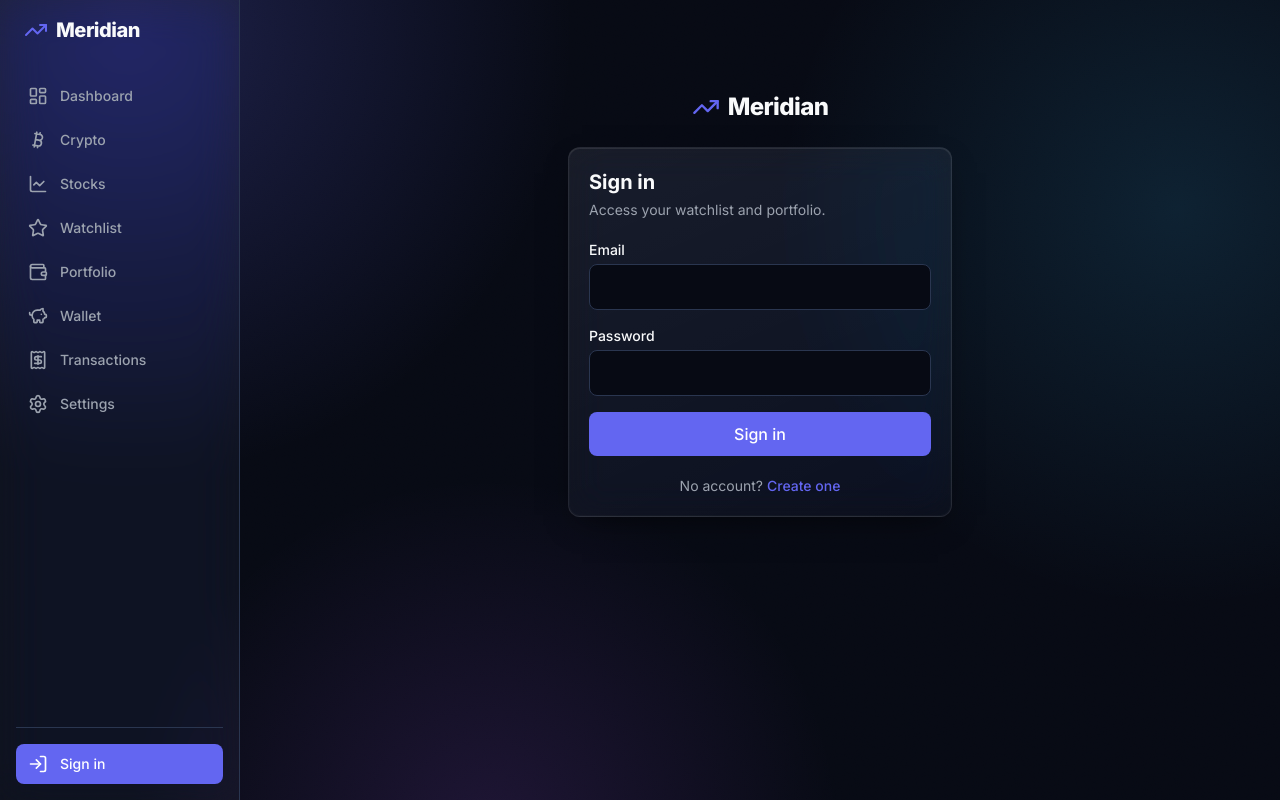
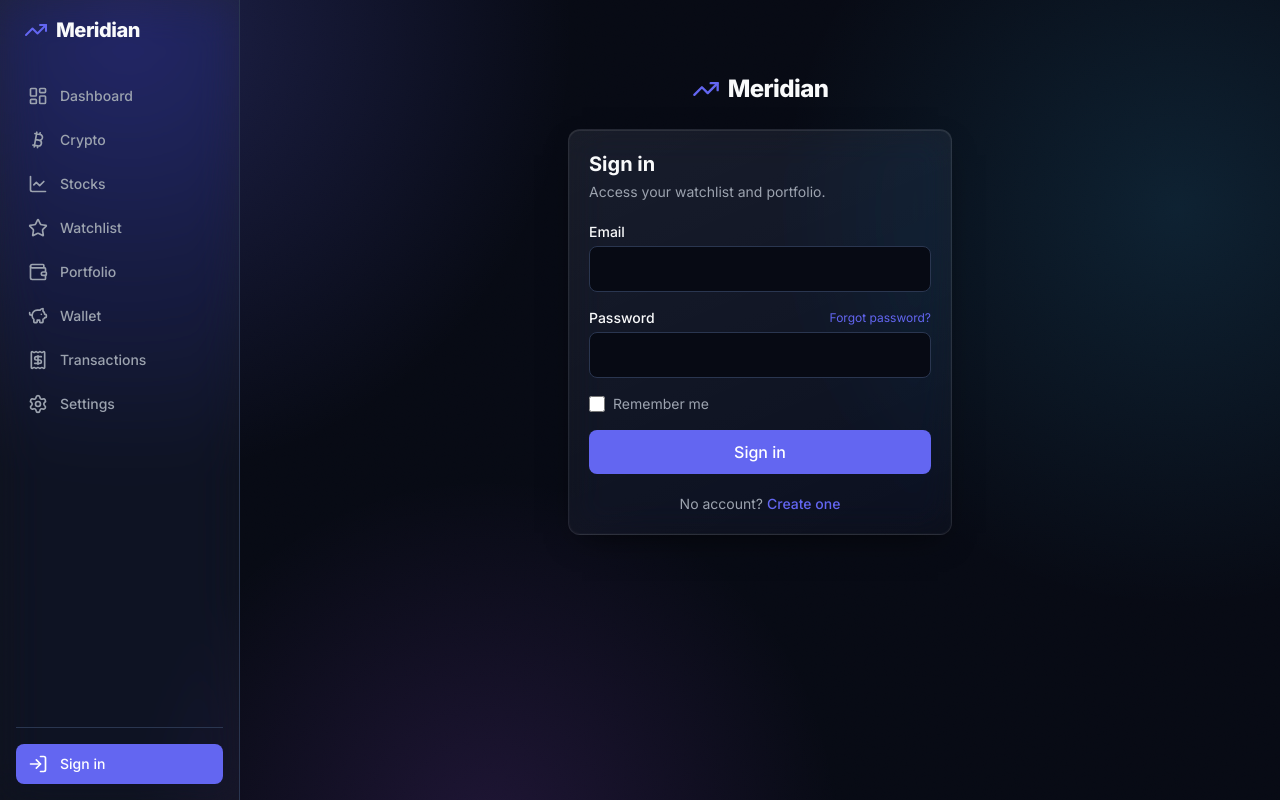
Before and after one commit to jchoybautista/meridian, a React (Vite) app: page /login in a window 1280 px wide. Built offline with nearby package versions, Linux system fonts and the light colour scheme; no server answers.

Commit message:
feat: add forgot password link, remember me checkbox, and forgot-password page

```diff
--- a/src/App.tsx
+++ b/src/App.tsx
@@ -12,6 +12,7 @@ import { Wallet } from "./pages/Wallet";
 import { Transactions } from "./pages/Transactions";
 import { Login } from "./pages/Login";
 import { Register } from "./pages/Register";
+import { ForgotPassword } from "./pages/ForgotPassword";
 import { NotFound } from "./pages/NotFound";
 import { Settings } from "./pages/settings/Settings";
 import { SettingsProfile } from "./pages/settings/SettingsProfile";
@@ -141,6 +142,7 @@ export default function App() {
                 </AuthGuard>
               }
             />
+            <Route path="/forgot-password" element={<ForgotPassword />} />
             <Route path="/login" element={<Login />} />
             <Route path="/register" element={<Register />} />
             <Route path="*" element={<NotFound />} />
--- a/src/components/auth/AuthForm.tsx
+++ b/src/components/auth/AuthForm.tsx
@@ -79,9 +79,20 @@ export function AuthForm({ mode }: Props) {
             />
           </div>
           <div>
-            <label htmlFor="password" className="mb-1 block text-sm font-medium">
-              Password
-            </label>
+            <div className="mb-1 flex items-center justify-between">
+              <label htmlFor="password" className="text-sm font-medium">
+                Password
+              </label>
+              {isLogin && (
+                <Link
+                  to="/forgot-password"
+                  className="text-xs text-brand hover:underline"
+                  tabIndex={0}
+                >
+                  Forgot password?
+                </Link>
+              )}
+            </div>
             <input
               id="password"
               type="password"
@@ -93,6 +104,16 @@ export function AuthForm({ mode }: Props) {
               className="w-full rounded-lg border border-line bg-base px-3 py-2.5 outline-none focus:border-brand"
             />
           </div>
+
+          {isLogin && (
+            <label className="flex cursor-pointer items-center gap-2 select-none">
+              <input
+                type="checkbox"
+                className="accent-brand h-4 w-4 rounded"
+              />
+              <span className="text-sm text-ink-muted">Remember me</span>
+            </label>
+          )}
 
           {error && (
             <p role="alert" className="text-sm text-down">
--- /dev/null
+++ b/src/pages/ForgotPassword.tsx
@@ -0,0 +1,72 @@
+import { useState, type FormEvent } from "react";
+import { Link } from "react-router-dom";
+import { TrendingUp } from "lucide-react";
+
+export function ForgotPassword() {
+  const [email, setEmail] = useState("");
+  const [sent, setSent] = useState(false);
+
+  function onSubmit(e: FormEvent) {
+    e.preventDefault();
+    setSent(true);
+  }
+
+  return (
+    <div className="mx-auto flex min-h-[70vh] max-w-sm flex-col justify-center">
+      <div className="mb-6 flex items-center justify-center gap-2">
+        <TrendingUp className="h-7 w-7 text-brand" aria-hidden="true" />
+        <span className="text-2xl font-extrabold tracking-tight">Meridian</span>
+      </div>
+
+      <div className="card p-5">
+        <h1 className="mb-1 text-xl font-bold">Reset your password</h1>
+        <p className="mb-5 text-sm text-ink-muted">
+          Enter your email and we'll send a reset link if an account exists.
+        </p>
+
+        {sent ? (
+          <div role="status" className="space-y-4">
+            <p className="rounded-lg bg-up/10 px-4 py-3 text-sm text-up">
+              If an account exists for <strong>{email}</strong>, you'll receive
+              a reset link shortly.
+            </p>
+            <Link
+              to="/login"
+              className="block text-center text-sm font-medium text-brand hover:underline"
+            >
+              Back to sign in
+            </Link>
+          </div>
+        ) : (
+          <form onSubmit={onSubmit} className="space-y-4" noValidate>
+            <div>
+              <label htmlFor="reset-email" className="mb-1 block text-sm font-medium">
+                Email
+              </label>
+              <input
+                id="reset-email"
+                type="email"
+                autoComplete="email"
+                required
+                value={email}
+                onChange={(e) => setEmail(e.target.value)}
+                className="w-full rounded-lg border border-line bg-base px-3 py-2.5 outline-none focus:border-brand"
+              />
+            </div>
+            <button
+              type="submit"
+              className="w-full rounded-lg bg-brand px-4 py-2.5 font-medium text-white transition-colors hover:bg-brand-hover"
+            >
+              Send reset link
+            </button>
+            <p className="text-center text-sm text-ink-muted">
+              <Link to="/login" className="font-medium text-brand hover:underline">
+                Back to sign in
+              </Link>
+            </p>
+          </form>
+        )}
+      </div>
+    </div>
+  );
+}
```
